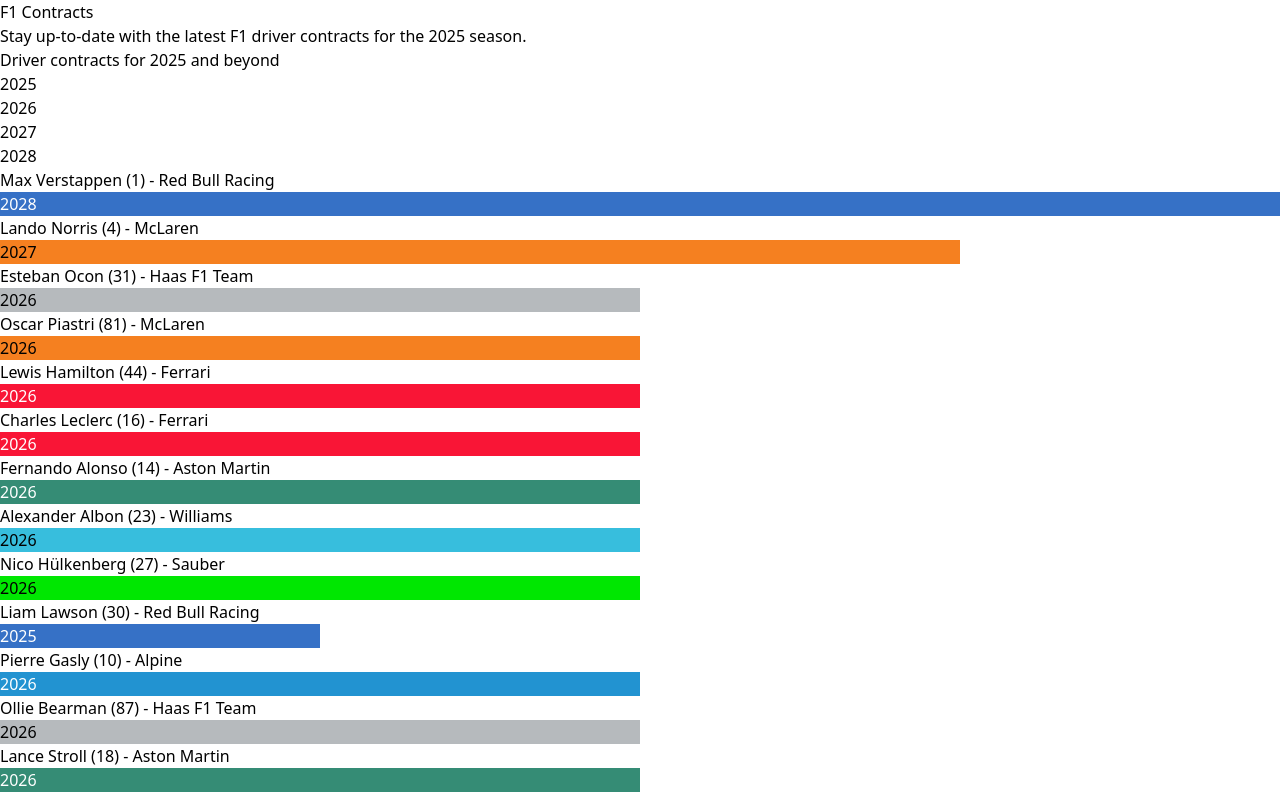
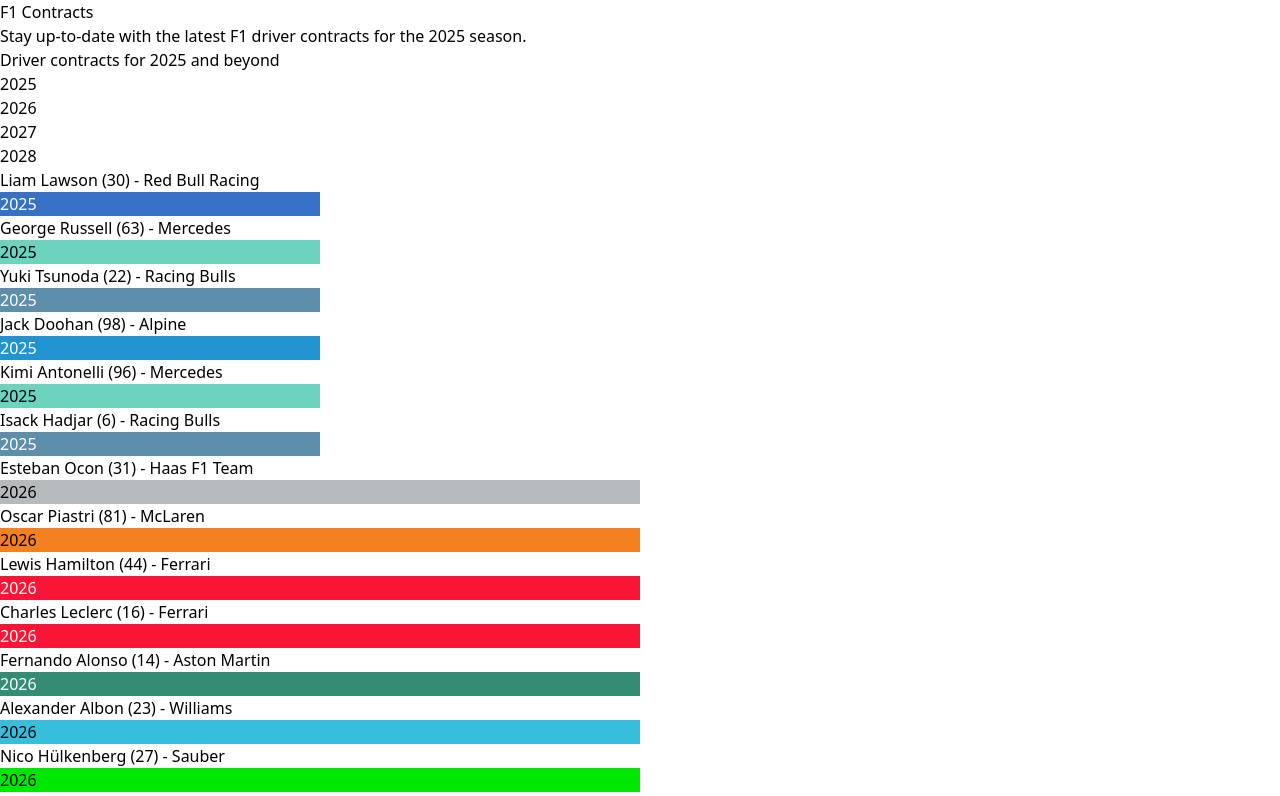
Before and after one commit to olemartinb/f1contracts, a React (Vite) app: page / in a window 1280 px wide. Shown: the top 796 px of the page. Built offline with nearby package versions, Linux system fonts and the light colour scheme.

Commit message:
Update App.tsx

```diff
--- a/src/App.tsx
+++ b/src/App.tsx
@@ -7,8 +7,9 @@ function App() {
   const years = Array.from({ length: yearsToShow }, (_, i) => currentYear + i);
   const yearWidth = 100 / yearsToShow;
 
-  // Filter drivers with current or future contracts
-  const activeDrivers = data.drivers.filter(driver => driver.contractEnd >= currentYear);
+   const activeDrivers = data.drivers
+    .filter(driver => driver.contractEnd >= currentYear)
+    .sort((a, b) => a.contractEnd - b.contractEnd); // Sort by contractEnd
 
 
   return (
```
